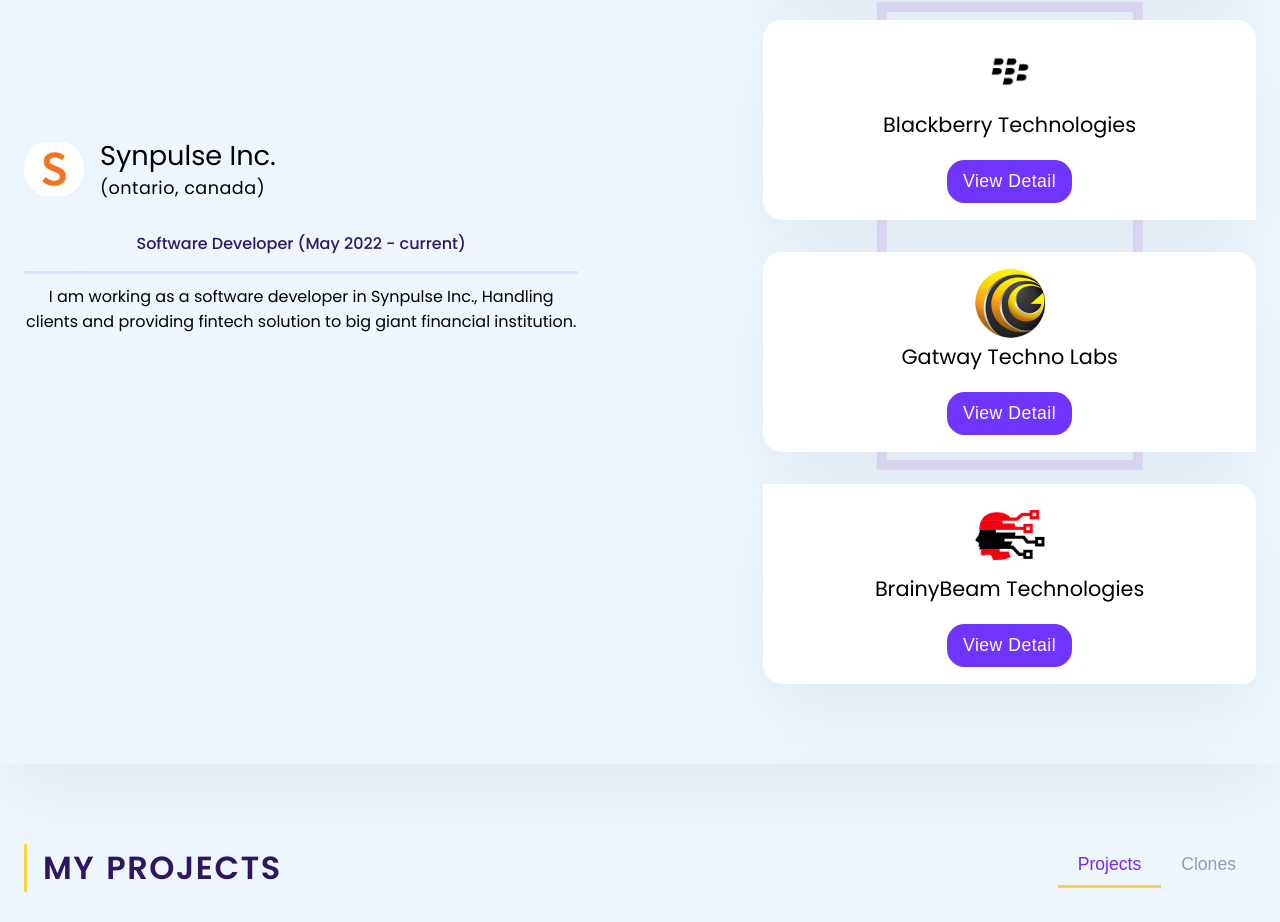
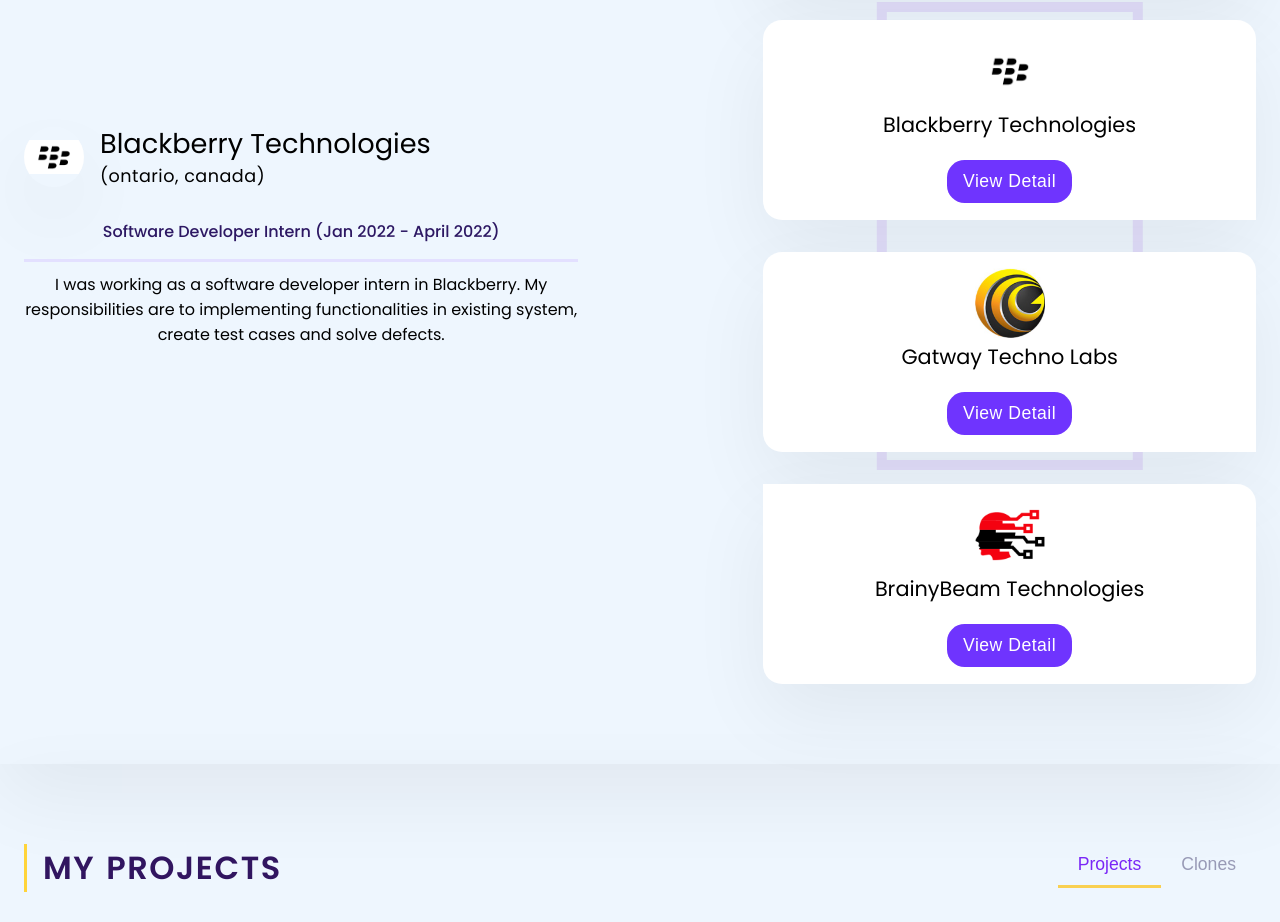
Before and after one commit to JemishViradiya/JemishViradiya.github.io, a React (Create React App) app in the folder Portfolio/: page / in a window 1280 px wide. Shown: the part 2416-3338 px from the top of the page. Built offline with nearby package versions, Linux system fonts and the light colour scheme.

Commit message:
Update Home.js

```diff
--- a/Portfolio/src/Components/Home/Home.js
+++ b/Portfolio/src/Components/Home/Home.js
@@ -46,7 +46,7 @@ export const Home = () => {
     setactivecompony(val)
   }
 
-  const [activecompony, setactivecompony] = useState("synpulse");
+  const [activecompony, setactivecompony] = useState("blackBerry");
 
   return (
     <div className="Main">
@@ -434,21 +434,6 @@ export const Home = () => {
             <div className="MainDetails experincediv">
 
               <div className="new_right" id="compony_details">
-              <div className="selectedDetails" style={{ display: activecompony === "synpulse" ? 'block' : 'none' }}>
-                  <div className="detailHeader">
-                    <img src="../Assest/componylogo/synpulse.jpg" alt="" />
-                    <div>
-                      <h3>Synpulse Inc.</h3>
-                      <span>(ontario, canada)</span>
-                    </div>
-                  </div>
-                  <div className="detailBody">
-                    <h3>Software Developer (May 2022 - current)</h3>
-                    <p>
-                    I am working as a software developer in Synpulse Inc., Handling clients and providing fintech solution to big giant financial institution.
-                    </p>
-                  </div>
-                </div>
                 <div className="selectedDetails" style={{ display: activecompony === "blackBerry" ? 'block' : 'none' }}>
                   <div className="detailHeader">
                     <img src="../Assest/componylogo/blackberry.png" alt="" />
```
